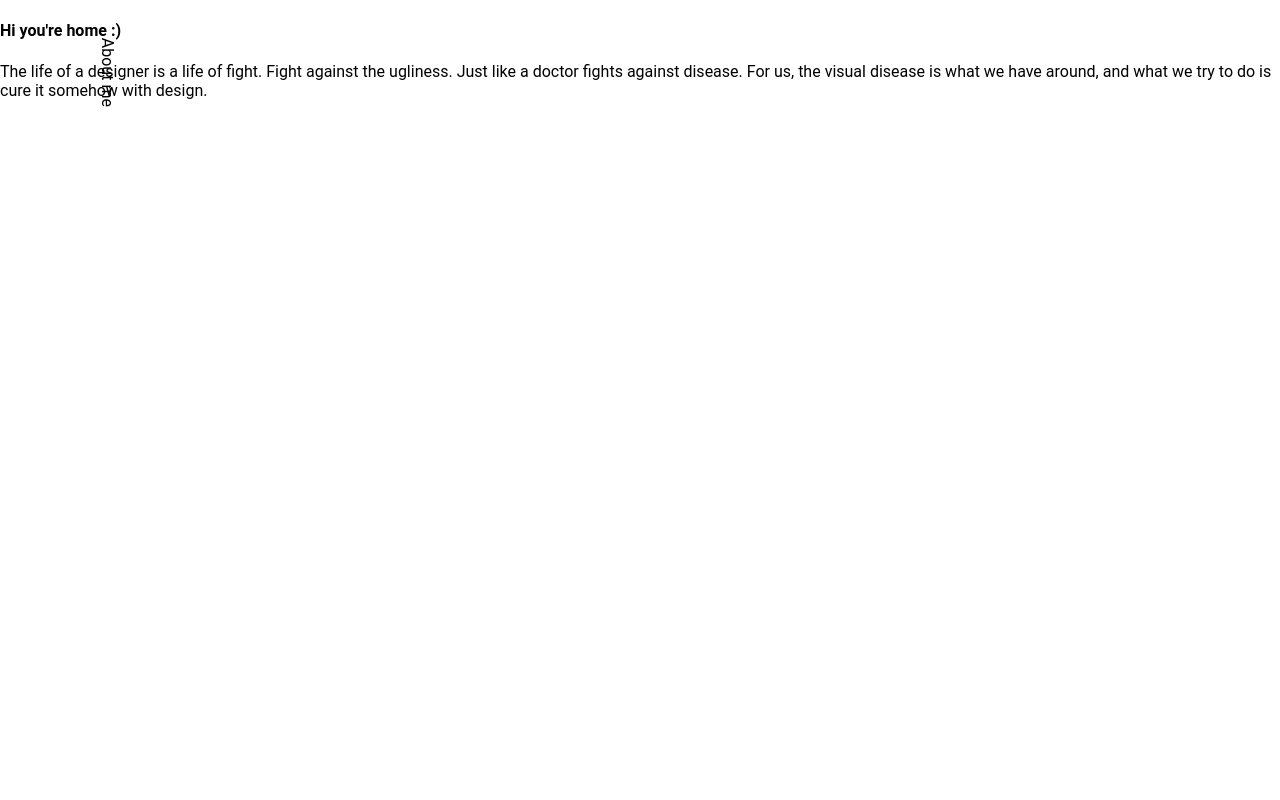
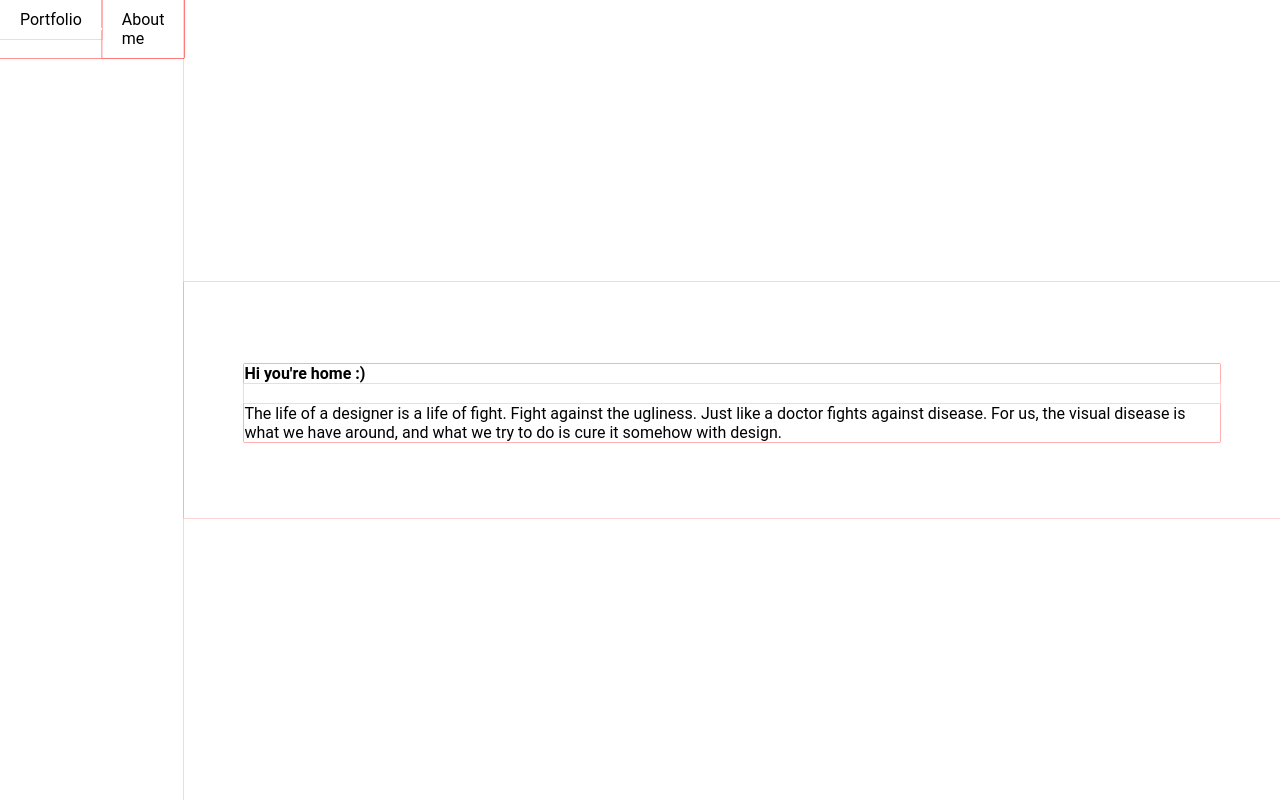
Before and after one commit to colorlight4/birdman, a website: page app/src/html/index.html in a window 1280 px wide. Drawn offline with nearby package versions, Linux system fonts and the light colour scheme; files that its build step writes are made by us from their sources.

Commit message:
try some stuff

```diff
--- a/app/src/html/partials/footer.html
+++ b/app/src/html/partials/footer.html
@@ -1,6 +1,4 @@
-  <footer>
 
-  </footer>
 
   <script type="text/javascript">
 
--- a/app/src/scss/main.scss
+++ b/app/src/scss/main.scss
@@ -1,12 +1,17 @@
+* {
+  box-shadow: 0px 0px 1px red;
+}
+
 @import "partials/vars";
 
 @import "partials/script/functions";
 @import "partials/script/mixins";
 @import "partials/script/extends";
 
+@import "partials/global";
 
 @import "partials/layout";
 @import "partials/typo";
 
-@import "partials/page";
+@import "partials/pages";
 @import "partials/nav";
--- /dev/null
+++ b/app/src/scss/partials/_global.scss
@@ -0,0 +1,19 @@
+html {
+  box-sizing: border-box;
+}
+
+html,
+body {
+  height: 100%;
+}
+
+*,
+*:before,
+*:after {
+  box-sizing: inherit;
+}
+
+body {
+  margin: 0;
+  background: pink;
+}
--- a/app/src/scss/partials/_layout.scss
+++ b/app/src/scss/partials/_layout.scss
@@ -1,22 +1,4 @@
-html {
-  box-sizing: border-box;
-}
-
-html,
-body {
-  height: 100%;
-}
-
-*,
-*:before,
-*:after {
-  box-sizing: inherit;
-}
-
-body {
-  margin: 0;
-  background: pink;
-}
+// dev in general
 
 [id="barba-wrapper"] {
   min-height: 100%;
@@ -26,14 +8,22 @@ body {
 .barba-container {
   min-height: 100vh;
   overflow: auto;
+
+  display: flex;
+
 }
 
-.home {
-  background: #fff;
-  color: #000;
+header {
+  nav {
+    // transform: rotate(90deg);
+  }
 }
 
-.about {
-  background: #000;
-  color: #fff;
+main {
+  display: flex;
+
+  .center {
+    align-self: center;
+    padding: 60px;
+  }
 }
--- a/app/src/scss/partials/_nav.scss
+++ b/app/src/scss/partials/_nav.scss
@@ -5,15 +5,11 @@ nav {
     margin: 0;
     padding: 0;
     list-style-type: none;
-
-    transform: rotate(90deg);
-    position: absolute;
-    top: 0;
-    left: 0;
+    display: flex;
   }
 
   li {
-    display: inline;
+    // display: inline;
   }
 
   a {
--- /dev/null
+++ b/app/src/scss/partials/_pages.scss
@@ -0,0 +1,9 @@
+.home {
+  background: #fff;
+  color: #000;
+}
+
+.about {
+  background: #000;
+  color: #fff;
+}
```
Also changed, not shown: app/src/scss/partials/_page.scss (deleted, +0 -19 lines), 1 other file.
